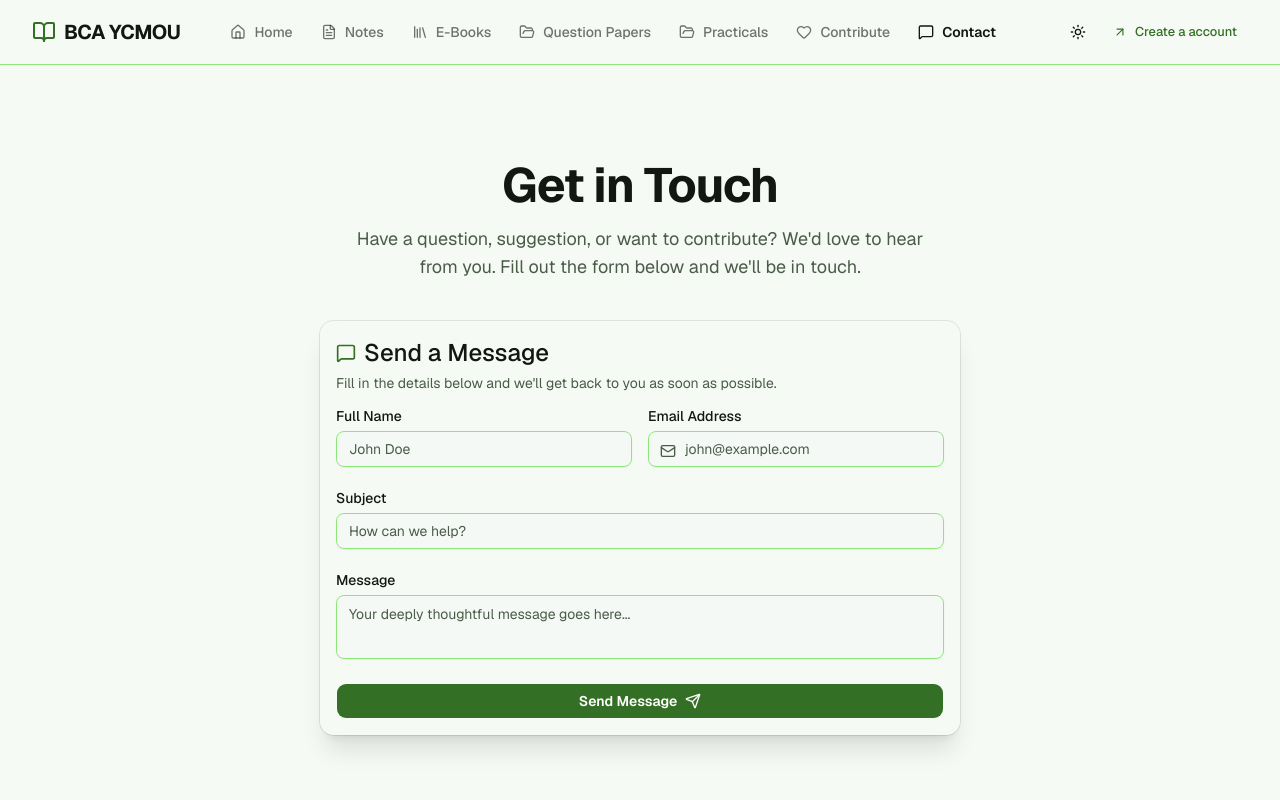
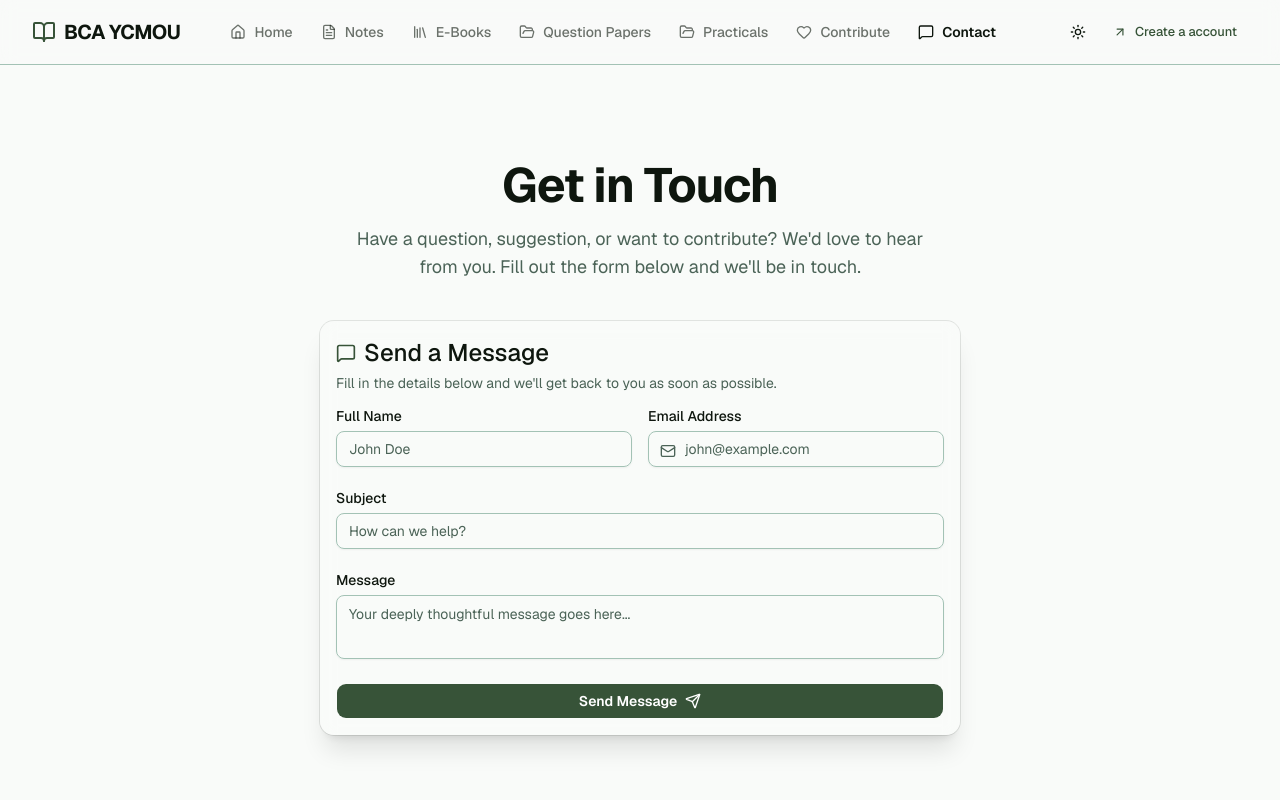
Before and after one commit to saahiyo/bcanotes, a Next.js app: page /contact in a window 1280 px wide. Shown: the top 800 px of the page. Built offline with nearby package versions, Linux system fonts and the light colour scheme.

Commit message:
style: update color scheme to sage forest palette

```diff
--- a/app/globals.css
+++ b/app/globals.css
@@ -57,46 +57,46 @@
 }
 
 :root {
-  --background: #f6faf5;
-  --foreground: #131712;
-  --card: #f6faf5;
-  --card-foreground: #131712;
-  --popover: #f6faf5;
-  --popover-foreground: #131712;
-  --primary: #336f25;
+  --background: #f9fbf9;
+  --foreground: #0e160e;
+  --card: #f9fbf9;
+  --card-foreground: #0e160e;
+  --popover: #f9fbf9;
+  --popover-foreground: #0e160e;
+  --primary: #375338;
   --primary-foreground: #ffffff;
-  --secondary: #8ee67a;
-  --secondary-foreground: #131712;
-  --muted: #e1ede0;
-  --muted-foreground: #4a5c48;
-  --accent: #30c80e;
-  --accent-foreground: #131712;
+  --secondary: #a3c2b5;
+  --secondary-foreground: #0e160e;
+  --muted: #e4ece8;
+  --muted-foreground: #4b6357;
+  --accent: #5a8775;
+  --accent-foreground: #ffffff;
   --destructive: #ef4444;
-  --border: #8ee67a;
-  --input: #8ee67a;
-  --ring: #336f25;
+  --border: #a3c2b5;
+  --input: #a3c2b5;
+  --ring: #375338;
   --radius: 0.625rem;
 }
 
 .dark {
-  --background: #060a05;
-  --foreground: #e9ede8;
-  --card: #060a05;
-  --card-foreground: #e9ede8;
-  --popover: #060a05;
-  --popover-foreground: #e9ede8;
-  --primary: #9eda91;
-  --primary-foreground: #060a05;
-  --secondary: #2c8419;
-  --secondary-foreground: #e9ede8;
-  --muted: #1a2419;
-  --muted-foreground: #9eb59d;
-  --accent: #58f136;
-  --accent-foreground: #060a05;
+  --background: #040604;
+  --foreground: #e8f0e8;
+  --card: #040604;
+  --card-foreground: #e8f0e8;
+  --popover: #040604;
+  --popover-foreground: #e8f0e8;
+  --primary: #abc7ac;
+  --primary-foreground: #040604;
+  --secondary: #3e5d50;
+  --secondary-foreground: #e8f0e8;
+  --muted: #131a14;
+  --muted-foreground: #a0b8ab;
+  --accent: #78a593;
+  --accent-foreground: #040604;
   --destructive: #ef4444;
-  --border: #2c8419;
-  --input: #2c8419;
-  --ring: #9eda91;
+  --border: #3e5d50;
+  --input: #3e5d50;
+  --ring: #abc7ac;
 }
 
 @layer base {
```
